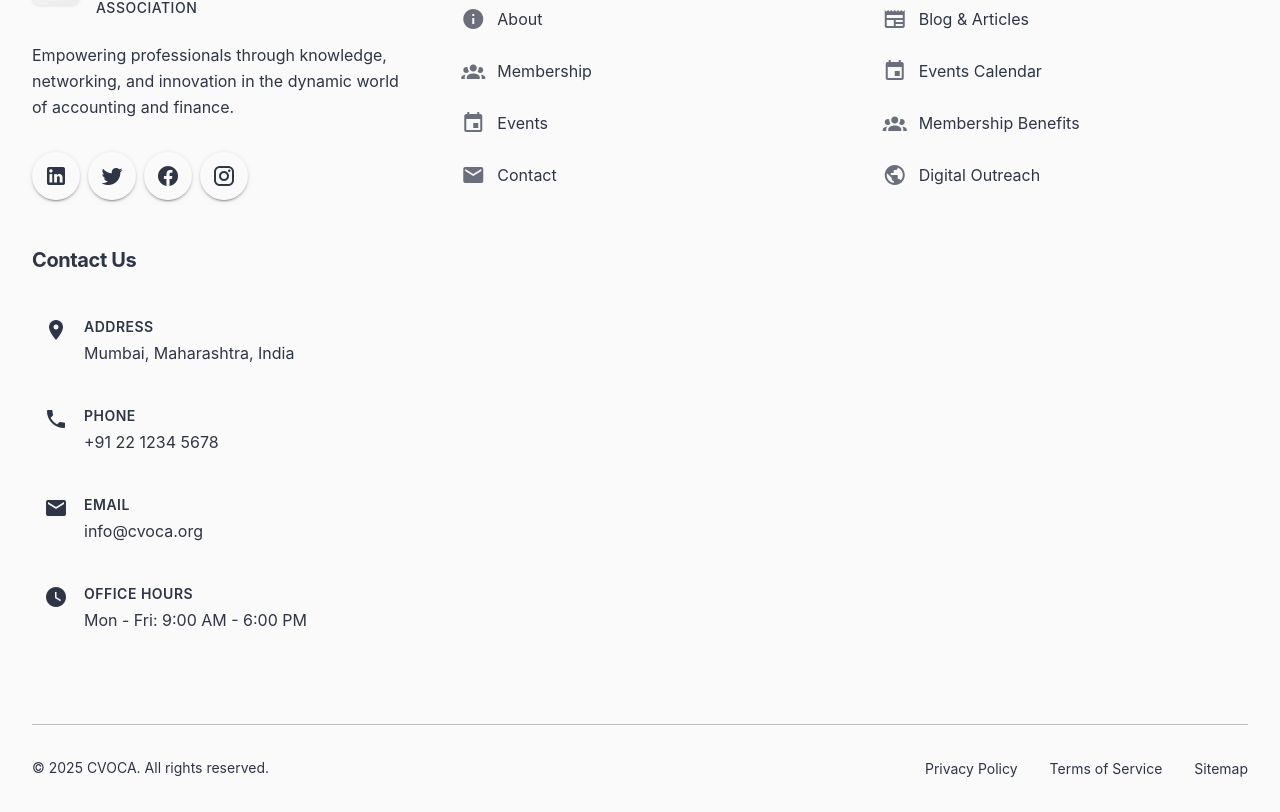
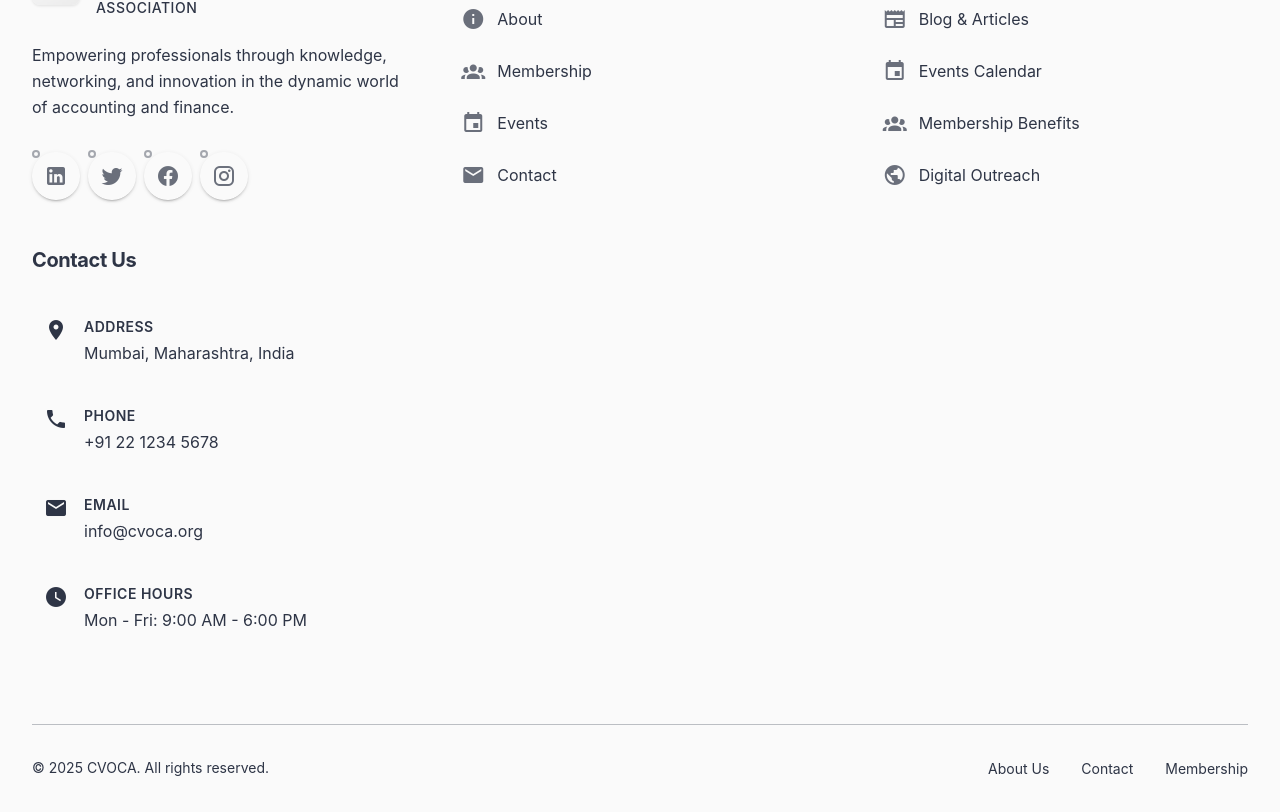
Before and after one commit to karanshandar/cvoca-website, a Vue app: page /events in a window 1280 px wide. Shown: the part 1525-2337 px from the top of the page. Built offline with nearby package versions, Linux system fonts and the light colour scheme.

Commit message:
links redirect

```diff
--- a/src/components/layout/AppFooter.vue
+++ b/src/components/layout/AppFooter.vue
@@ -37,9 +37,11 @@
               icon
               variant="text"
               :href="social.href"
-              target="_blank"
+              :target="social.external ? '_blank' : undefined"
+              :rel="social.external ? 'noopener noreferrer' : undefined"
               class="social-btn"
               :aria-label="social.platform"
+              @click="social.href === '#' && handlePlaceholderClick(social.platform)"
             >
               <v-icon :icon="social.icon" />
             </v-btn>
@@ -55,6 +57,7 @@
               :key="item.path"
               :to="item.path"
               class="footer-nav-link"
+              @click="scrollToTop"
             >
               <v-icon :icon="item.icon" class="footer-nav-icon" />
               {{ item.label }}
@@ -71,6 +74,7 @@
               :key="resource.href"
               :href="resource.href"
               class="footer-nav-link"
+              @click="scrollToTop"
             >
               <v-icon :icon="resource.icon" class="footer-nav-icon" />
               {{ resource.label }}
@@ -114,6 +118,7 @@
               :key="link.to"
               :to="link.to"
               class="footer-bottom-link"
+              @click="scrollToTop"
             >
               {{ link.label }}
             </router-link>
@@ -135,10 +140,22 @@ const RESOURCES = [
 ]
 
 const FOOTER_LINKS = [
-  { to: '/privacy', label: 'Privacy Policy' },
-  { to: '/terms', label: 'Terms of Service' },
-  { to: '/sitemap', label: 'Sitemap' }
+  { to: '/about', label: 'About Us' },
+  { to: '/contact', label: 'Contact' },
+  { to: '/membership', label: 'Membership' }
 ]
+
+const handlePlaceholderClick = (platform) => {
+  console.log(`${platform} link clicked - placeholder for future implementation`)
+  // You can add a toast notification here when social media links are ready
+}
+
+const scrollToTop = () => {
+  // Small delay to ensure navigation completes for router links
+  setTimeout(() => {
+    window.scrollTo({ top: 0, behavior: 'smooth' })
+  }, 100)
+}
 </script>
 
 <style scoped>
@@ -253,6 +270,27 @@ const FOOTER_LINKS = [
   background: var(--v-theme-primary) !important;
   color: var(--v-theme-on-primary) !important;
   transform: translateY(-2px) scale(1.1);
+}
+
+.social-btn[href="#"] {
+  opacity: 0.7;
+  position: relative;
+}
+
+.social-btn[href="#"]:hover {
+  opacity: 1;
+}
+
+.social-btn[href="#"]::after {
+  content: '';
+  position: absolute;
+  top: -2px;
+  right: -2px;
+  width: 8px;
+  height: 8px;
+  background: var(--v-theme-warning);
+  border-radius: 50%;
+  opacity: 0.6;
 }
 
 /* Footer Sections */
--- a/src/components/layout/AppHeader.vue
+++ b/src/components/layout/AppHeader.vue
@@ -49,7 +49,7 @@
           icon
           variant="text"
           class="d-lg-none mobile-menu-btn"
-          @click="mobileMenuOpen = !mobileMenuOpen"
+          @click="toggleMobileMenu"
           aria-label="Toggle mobile menu"
           size="large"
         >
@@ -64,7 +64,6 @@
       location="right"
       temporary
       width="320"
-      color="background"
       class="mobile-drawer"
     >
       <div class="mobile-drawer-header">
@@ -99,13 +98,18 @@
 </template>
 
 <script setup>
-import { ref } from 'vue'
+import { ref, watch } from 'vue'
 import { NAVIGATION_ITEMS } from '@/utils/constants'
 import { useScroll, useActiveRoute } from '@/utils/composables'
 
 const { isScrolled } = useScroll(20)
 const { isActive } = useActiveRoute()
 const mobileMenuOpen = ref(false)
+
+// Debug watcher
+watch(mobileMenuOpen, (newVal) => {
+  console.log('Mobile menu state changed:', newVal)
+})
 
 const scrollToTop = () => {
   window.scrollTo({ top: 0, behavior: 'smooth' })
@@ -114,6 +118,11 @@ const scrollToTop = () => {
 const handleMobileNavClick = () => {
   mobileMenuOpen.value = false
   scrollToTop()
+}
+
+const toggleMobileMenu = () => {
+  mobileMenuOpen.value = !mobileMenuOpen.value
+  console.log('Mobile menu toggled:', mobileMenuOpen.value)
 }
 </script>
 
@@ -201,12 +210,27 @@ const handleMobileNavClick = () => {
 .mobile-menu-btn {
   border-radius: var(--radius-md) !important;
   transition: all var(--transition-normal);
+  background: var(--v-theme-surface-variant) !important;
+  color: var(--v-theme-on-surface) !important;
+  min-width: 48px !important;
+  min-height: 48px !important;
+}
+
+.mobile-menu-btn:hover {
+  background: var(--v-theme-primary-container) !important;
+  color: var(--v-theme-on-primary-container) !important;
+  transform: scale(1.05);
+}
+
+.mobile-menu-btn:active {
+  transform: scale(0.95);
 }
 
 /* Mobile Drawer */
 .mobile-drawer {
   border-radius: var(--radius-lg) 0 0 var(--radius-lg) !important;
   box-shadow: var(--shadow-xl);
+  z-index: 9999 !important;
 }
 
 .mobile-drawer-header {
@@ -222,12 +246,16 @@ const handleMobileNavClick = () => {
   color: var(--v-theme-primary);
 }
 
-.mobile-nav-list { padding: 1rem 0; }
+.mobile-nav-list {
+  padding: 1rem 0;
+  flex: 1;
+}
 
 .mobile-nav-item {
   border-radius: var(--radius-md) !important;
   margin: 0.25rem 1rem;
   transition: all var(--transition-fast);
+  cursor: pointer;
 }
 
 .mobile-nav-item:hover {
@@ -240,7 +268,15 @@ const handleMobileNavClick = () => {
   color: var(--v-theme-on-primary) !important;
 }
 
-.mobile-nav-icon { margin-right: 1rem; }
+.mobile-nav-icon {
+  margin-right: 1rem;
+  font-size: 1.25rem;
+}
+
+.mobile-nav-text {
+  font-weight: 500;
+  font-size: 1rem;
+}
 
 /* Responsive */
 @media (max-width: 768px) {
@@ -250,5 +286,23 @@ const handleMobileNavClick = () => {
   .logo-subtitle { font-size: 0.65rem; }
 
   .logo-wrapper { margin-right: 0.75rem; }
+
+  .desktop-nav {
+    display: none !important;
+  }
+
+  .mobile-menu-btn {
+    display: flex !important;
+  }
+
+  .mobile-drawer {
+    width: 280px !important;
+  }
+}
+
+@media (min-width: 769px) {
+  .mobile-menu-btn {
+    display: none !important;
+  }
 }
 </style>
--- a/src/router/index.js
+++ b/src/router/index.js
@@ -8,6 +8,8 @@ const routes = [
   { path: '/blog', name: 'Blog', component: () => import('../views/BlogView.vue') },
   { path: '/digital-outreach', name: 'DigitalOutreach', component: () => import('../views/DigitalOutreachView.vue') },
   { path: '/contact', name: 'Contact', component: () => import('../views/ContactView.vue') },
+  // Catch-all route for broken links
+  { path: '/:pathMatch(.*)*', redirect: '/' }
 ]
 
 const router = createRouter({
--- a/src/utils/constants.js
+++ b/src/utils/constants.js
@@ -21,10 +21,10 @@ export const PAGE_TITLES = {
 
 // Social links configuration
 export const SOCIAL_LINKS = [
-  { platform: 'LinkedIn', href: 'https://linkedin.com/company/cvoca', icon: 'mdi-linkedin' },
-  { platform: 'Twitter', href: 'https://twitter.com/cvoca', icon: 'mdi-twitter' },
-  { platform: 'Facebook', href: 'https://facebook.com/cvoca', icon: 'mdi-facebook' },
-  { platform: 'Instagram', href: 'https://instagram.com/cvoca', icon: 'mdi-instagram' }
+  { platform: 'LinkedIn', href: '#', icon: 'mdi-linkedin', external: true },
+  { platform: 'Twitter', href: '#', icon: 'mdi-twitter', external: true },
+  { platform: 'Facebook', href: '#', icon: 'mdi-facebook', external: true },
+  { platform: 'Instagram', href: '#', icon: 'mdi-instagram', external: true }
 ]
 
 // Common contact info
```
